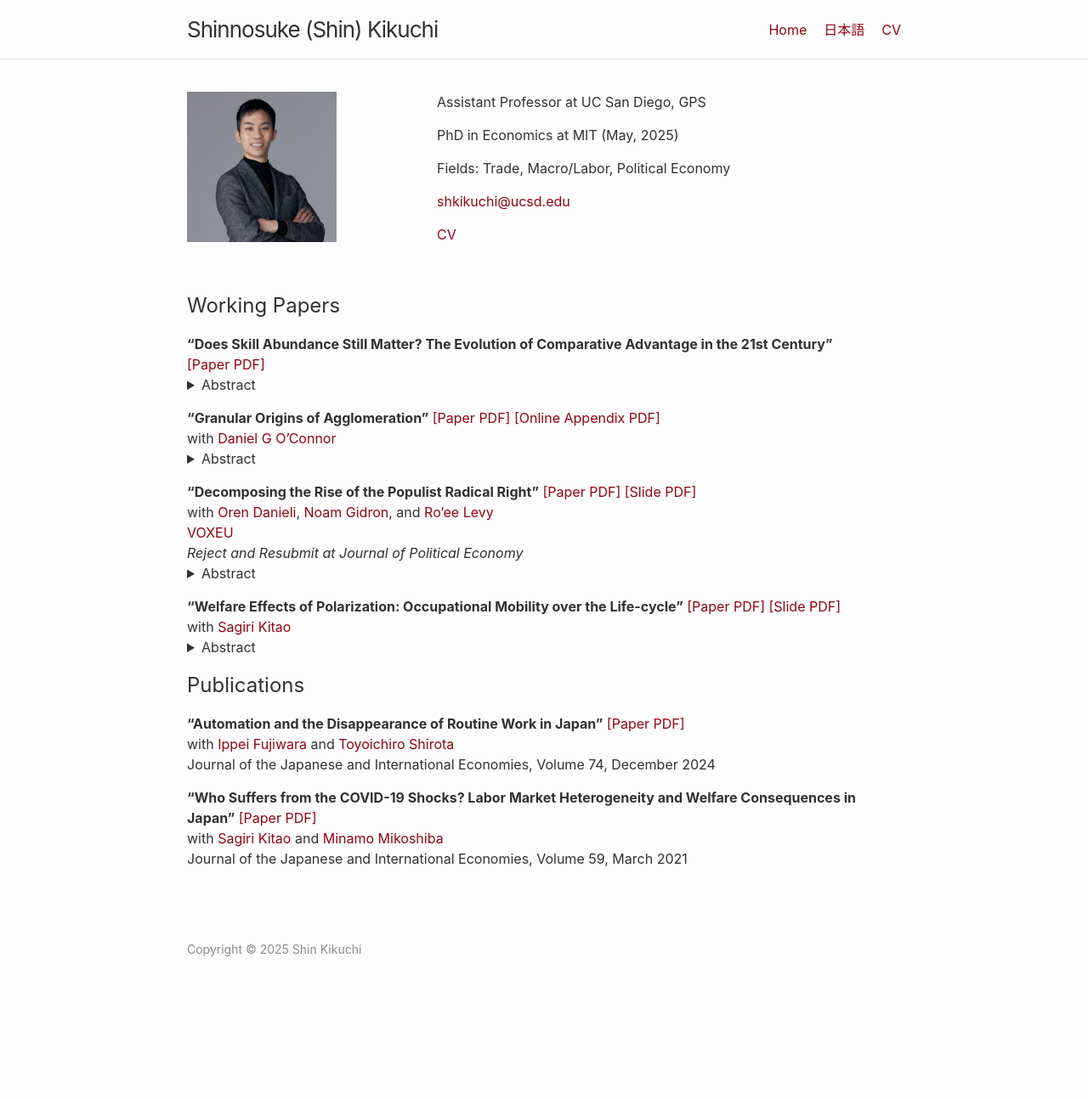
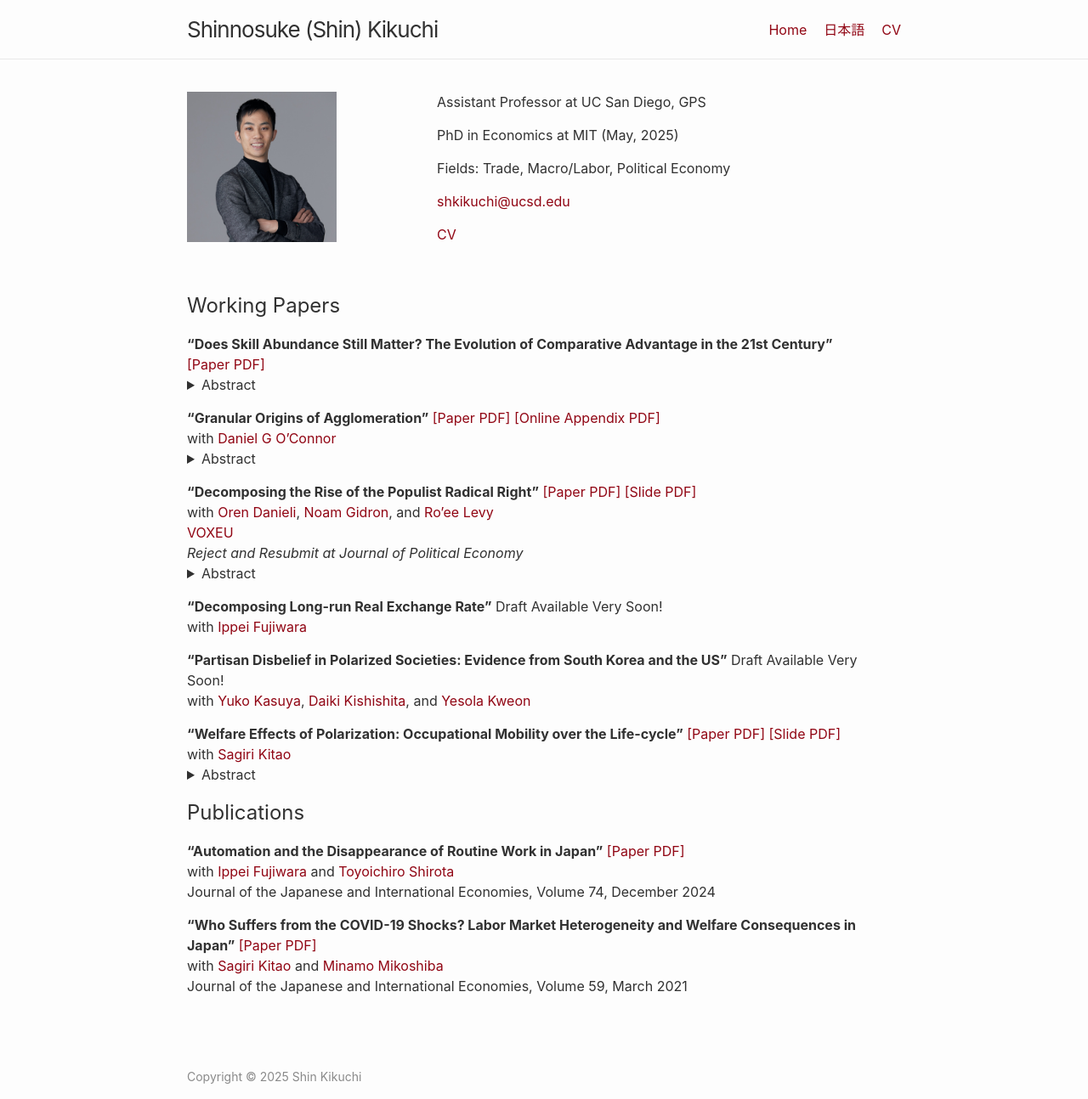
Before and after one commit to shinnkikuchi/shinnkikuchi.github.io, a Jekyll site: the page built from index.md, in a window 1280 px wide. Shown: the whole page at 85% size. Built offline with Jekyll 4.4.1, drawn with Linux system fonts in a browser that asks for light colours; before the commit the page ends 1144 px from its top, so only the background shows below that.

Commit message:
Update index.md

```diff
--- a/index.md
+++ b/index.md
@@ -36,6 +36,13 @@ and <a href="https://www.roeelevy.com/" target="_blank">Ro'ee Levy</a><br>
 	Support for populist radical right parties in Europe has dramatically increased in recent years. We decompose the rise of these parties from 2005 to 2020 into four components: shifts in party positions, changes in voter attributes (opinions and demographics), changes in voter priorities, and a residual. We merge two wide datasets on party positions and voter attributes and estimate voter priorities using a probabilistic voting model. We find that shifts in party positions and changes in voter attributes do not play a major role in the recent success of populist radical right parties. Instead, the primary driver behind their electoral success lies in voters’ changing priorities. Particularly, voters are less likely to decide which party to support based on parties’ economic positions. Rather, voters—mainly older, non-unionized, low-educated men—increasingly prioritize nativist cultural positions. This allows populist radical right parties to tap into a preexisting reservoir of culturally conservative voters. Using the same datasets, we provide a set of reduced-form evidence supporting our results. First, while parties’ positions have changed, these changes are not consistent with the main supply-side hypothesis for populist support. Second, on aggregate, voters have not adopted populist right-wing opinions. Third, voters are more likely to self-identify ideologically based on their cultural rather than their economic opinions.
 </details>
 
+**"Decomposing Long-run Real Exchange Rate"** Draft Available Very Soon! <br>
+with  <a href="https://sites.google.com/site/ippeifujiwara/" target="_blank">Ippei Fujiwara</a> <br>
+
+**"Partisan Disbelief in Polarized Societies: Evidence from South Korea and the US"** Draft Available Very Soon! <br>
+with  <a href="https://yukokasuya.com/" target="_blank">Yuko Kasuya</a>, <a href="https://sites.google.com/site/kishishitaecon/" target="_blank">Daiki Kishishita</a>, and <a href="https://yesolakweon.github.io/" target="_blank">Yesola Kweon</a> <br>
+
+
 **"Welfare Effects of Polarization: Occupational Mobility over the Life-cycle"** <a href="/files/research/KK-ROBOT.pdf" target="_blank">[Paper PDF]</a> <a href="/files/research/slide-KK-ROBOT.pdf" target="_blank">[Slide PDF]</a><br>
 with <a href="https://sites.google.com/site/sagirikitao/home" target="_blank">Sagiri Kitao</a><br>
 <details style="margin-bottom: 15px; margin-top: -15px">
```
